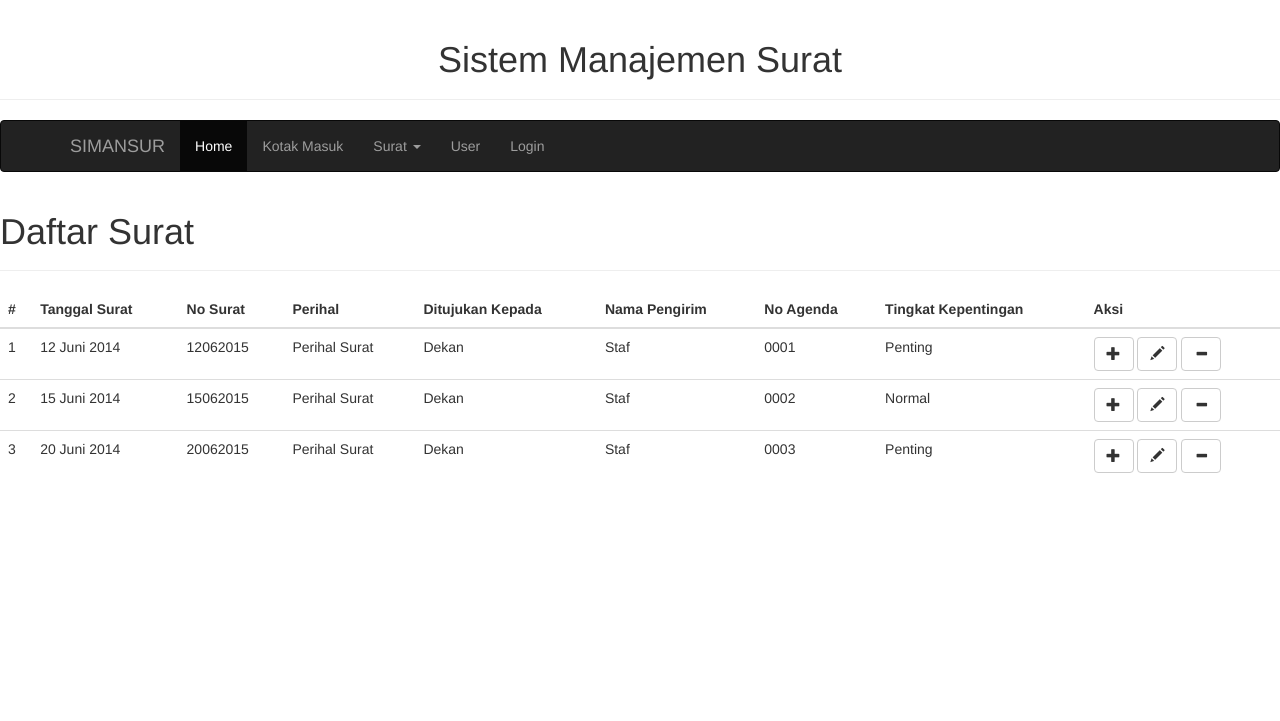
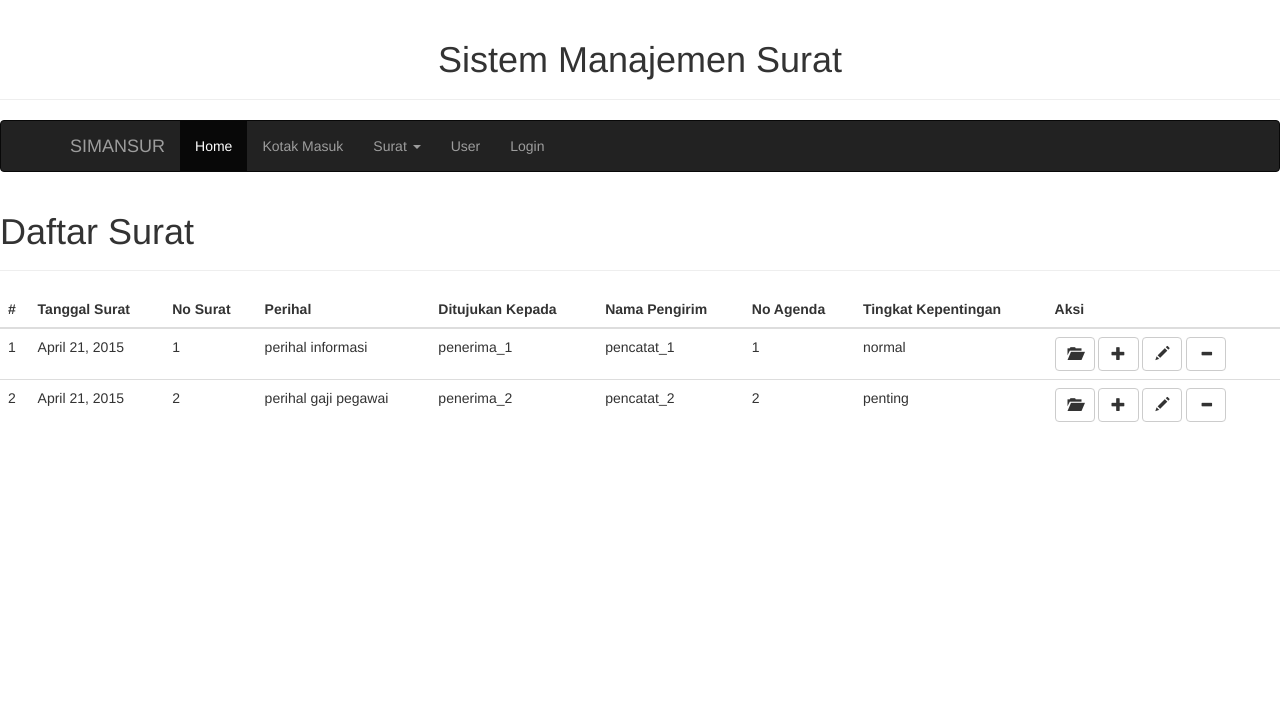
Before and after one commit to mujib-programmer/simansur, a Django app: page /surat/ in a window 1280 px wide. Shown: the top 721 px of the page. Run offline with Django 3.2, Linux system fonts and the light colour scheme; data comes from the database, SQL or seed files in the repository; some libraries are stand-ins or nearby versions.

Commit message:
Menambahkan lihat detail surat, dan form untuk menambahkan surat baru.

```diff
--- a/MainApp/views.py
+++ b/MainApp/views.py
@@ -1,5 +1,8 @@
 from django.http import HttpResponse
 from django.shortcuts import render
+
+from MainApp.models import Surat, Disposisi, UserProfile
+from MainApp.forms import SuratForm
 
 # Create your views here.
 def index(request):
@@ -8,9 +11,49 @@ def index(request):
     return render(request, 'MainApp/index.html', context_dict)
 
 def surat(request):
-    context_dict = {}
+
+    # get data surat
+    semua_surat = Surat.objects.all()
+
+    context_dict = {'semua_surat': semua_surat}
 
     return render(request, 'MainApp/surat.html', context_dict)
+
+def surat_detail(request, no_surat):
+
+    # get data surat
+    surat = Surat.objects.get(no_surat=no_surat)
+
+    context_dict = {'surat': surat}
+
+    return render(request, 'MainApp/surat_detail.html', context_dict)
+
+def surat_tambah(request):
+
+    # A HTTP POST?
+    if request.method == 'POST':
+        form = SuratForm(request.POST)
+
+        # Have we been provided with a valid form?
+        if form.is_valid():
+            # Save the new category to the database.
+            form.save(commit=True)
+
+            # Now call the index() view.
+            # The user will be shown the homepage.
+            return surat(request)
+        else:
+            # The supplied form contained errors - just print them to the terminal.
+            print(form.errors)
+    else:
+        # If the request was not a POST, display the form to enter details.
+        form = SuratForm()
+
+    # Bad form (or form details), no form supplied...
+    # Render the form with error messages (if any).
+    return render(request, 'MainApp/surat_tambah.html', {'form': form})
+
+
 
 def user(request):
     context_dict = {}
--- a/simansur/urls.py
+++ b/simansur/urls.py
@@ -11,5 +11,7 @@ urlpatterns = patterns('',
     url(r'^admin/', include(admin.site.urls)),
     url(r'^login/$', views.login, name='login'),
     url(r'^surat/$', views.surat, name='surat'),
+    url(r'^surat/(?P<no_surat>[\w]+)/$', views.surat_detail, name='surat_detail'), # look for any sequence of alphanumeric characters (e.g. a-z, A-Z, or 0-9)
+    url(r'^surat_tambah/$', views.surat_tambah, name='surat_tambah'),
     url(r'^user/$', views.user, name='user'),
 )
--- a/templates/MainApp/surat.html
+++ b/templates/MainApp/surat.html
@@ -11,6 +11,9 @@
 
         <div class="row">
             <div class="col-md-12">
+
+                {% if semua_surat %}
+
               <table class="table">
                 <thead>
                   <tr>
@@ -26,20 +29,29 @@
                   </tr>
                 </thead>
                 <tbody>
+
+                {% for surat in semua_surat %}
+
                   <tr>
-                    <td>1</td>
-                    <td>12 Juni 2014</td>
-                    <td>12062015</td>
-                    <td>Perihal Surat</td>
-                    <td>Dekan</td>
-                    <td>Staf</td>
-                    <td>0001</td>
-                    <td>Penting</td>
+                    <td>{{ forloop.counter }}</td>
+                    <td>{{ surat.tanggal_surat_masuk }}</td>
+                    <td>{{ surat.no_surat }}</td>
+                    <td>{{ surat.perihal_surat }}</td>
+                    <td>{{ surat.id_penerima.username }}</td>
+                    <td>{{ surat.id_pencatat.username }}</td>
+                    <td>{{ surat.no_agenda }}</td>
+                    <td>{{ surat.tingkat_kepentingan }}</td>
                     <td>
+                        <a href="/surat/{{ surat.no_surat }}">
+                        <button type="button" class="btn btn-default" aria-label="Left Align">
+                            <span class="glyphicon glyphicon glyphicon-folder-open" aria-hidden="true"></span>
+                        </button>
+                        </a>
+                        <a href="{% url 'surat_tambah' %}">
                         <button type="button" class="btn btn-default" aria-label="Left Align">
                             <span class="glyphicon glyphicon glyphicon-plus" aria-hidden="true"></span>
                         </button>
-
+                        </a>
                         <button type="button" class="btn btn-default" aria-label="Left Align">
                             <span class="glyphicon glyphicon glyphicon-pencil" aria-hidden="true"></span>
                         </button>
@@ -49,53 +61,21 @@
 
                     </td>
                   </tr>
-                 <tr>
-                    <td>2</td>
-                    <td>15 Juni 2014</td>
-                    <td>15062015</td>
-                    <td>Perihal Surat</td>
-                    <td>Dekan</td>
-                    <td>Staf</td>
-                    <td>0002</td>
-                    <td>Normal</td>
-                     <td>
-                         <button type="button" class="btn btn-default" aria-label="Left Align">
-                            <span class="glyphicon glyphicon glyphicon-plus" aria-hidden="true"></span>
-                        </button>
-                        <button type="button" class="btn btn-default" aria-label="Left Align">
-                            <span class="glyphicon glyphicon glyphicon-pencil" aria-hidden="true"></span>
-                        </button>
-                        <button type="button" class="btn btn-default" aria-label="Left Align">
-                            <span class="glyphicon glyphicon glyphicon-minus" aria-hidden="true"></span>
-                        </button>
 
-                    </td>
-                  </tr>
-                  <tr>
-                    <td>3</td>
-                    <td>20 Juni 2014</td>
-                    <td>20062015</td>
-                    <td>Perihal Surat</td>
-                    <td>Dekan</td>
-                    <td>Staf</td>
-                    <td>0003</td>
-                    <td>Penting</td>
-                      <td>
-                        <button type="button" class="btn btn-default" aria-label="Left Align">
-                            <span class="glyphicon glyphicon glyphicon-plus" aria-hidden="true"></span>
-                        </button>
-                        <button type="button" class="btn btn-default" aria-label="Left Align">
-                            <span class="glyphicon glyphicon glyphicon-pencil" aria-hidden="true"></span>
-                        </button>
-                        <button type="button" class="btn btn-default" aria-label="Left Align">
-                            <span class="glyphicon glyphicon glyphicon-minus" aria-hidden="true"></span>
-                        </button>
+                  {% endfor %}
 
-                    </td>
-                  </tr>
                 </tbody>
               </table>
+
+                {% else %}
+                    <p>Tidak ada surat</p>
+                {% endif %}
+
             </div>
         </div>
 
+
+
+
+
 {% endblock %}
```
Also changed, not shown: MainApp/forms.py (added, +25 -0 lines), templates/MainApp/surat_detail.html (added, +59 -0 lines), templates/MainApp/surat_tambah.html (added, +46 -0 lines).
